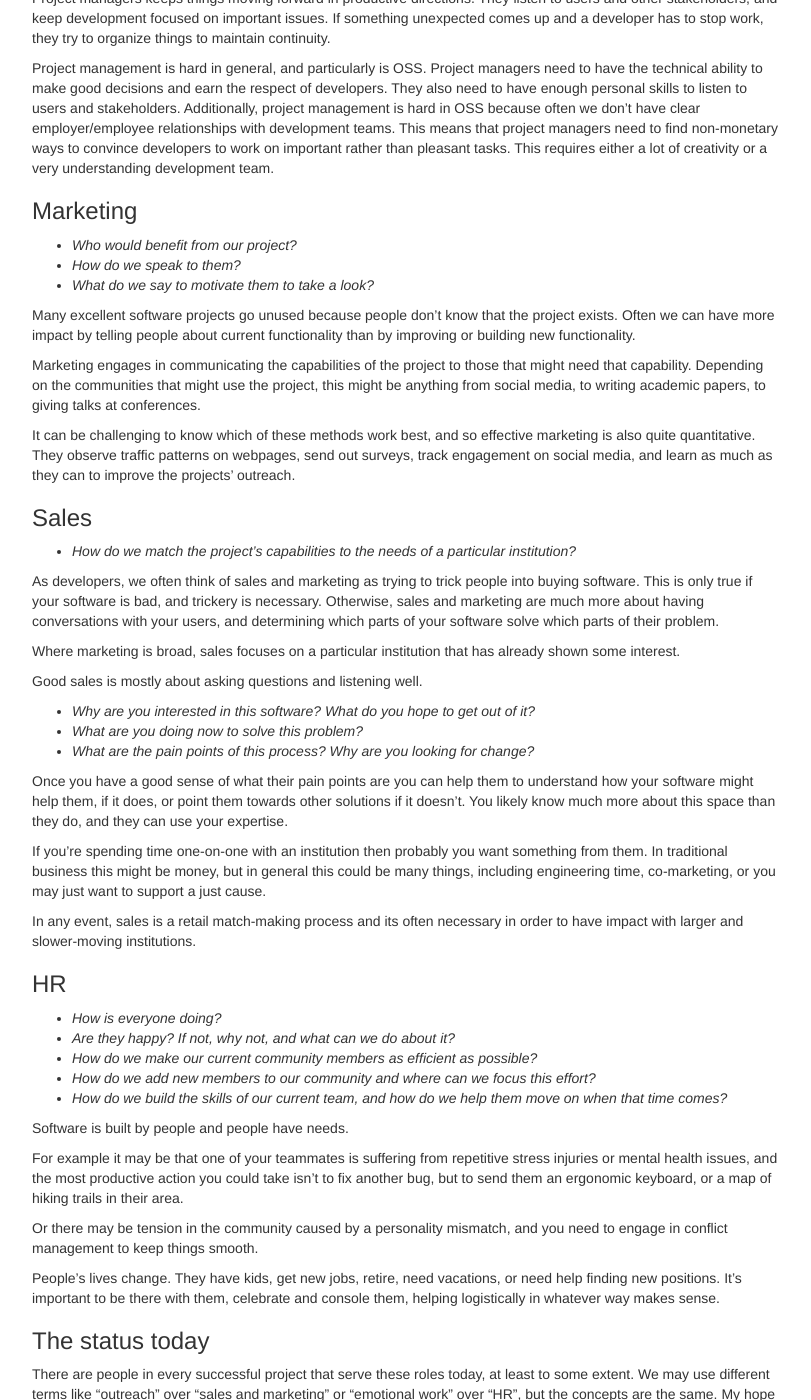
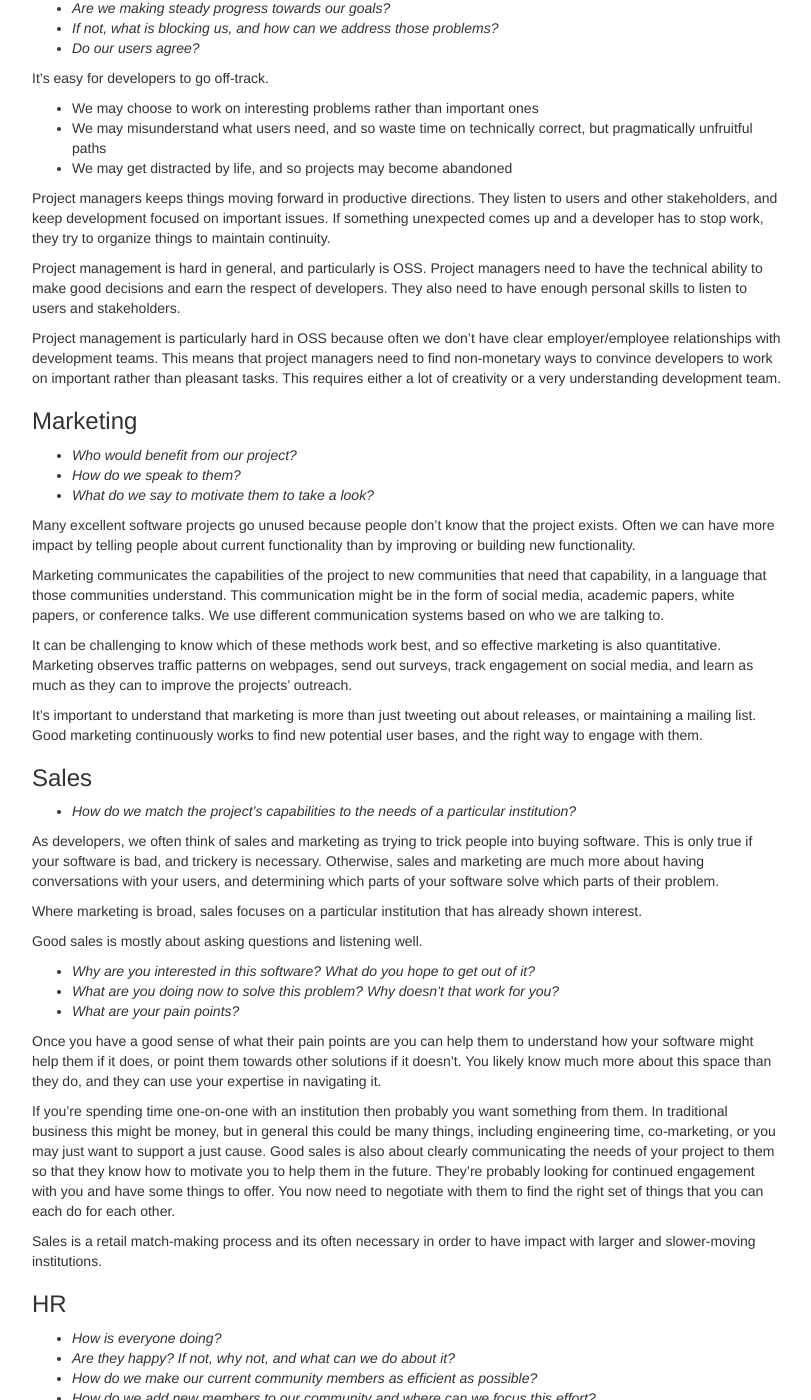
Before and after one commit to besyskymnbk/blog, a Jekyll site: the page built from _posts/work/2019-08-24-oss-roles.md, in a window 1280 px wide and 1400 px high, scrolled down 732 px. Shown: the whole window, without its empty margins (233-1044 px from the left). Built offline with Jekyll 4.4.1, drawn with Linux system fonts in a browser that asks for light colours; comment, search, counter and statistics services are not loaded; some of the changed text lies outside the part shown.

Commit message:
word smithing

```diff
--- a/_posts/work/2019-08-24-oss-roles.md
+++ b/_posts/work/2019-08-24-oss-roles.md
@@ -2,21 +2,30 @@
 layout: post
 title: Non-Technical roles in OSS
 tagline: OSS is more than code
-category: work
 draft: true
 tags: [Programming]
 theme: twitter
 ---
 {% include JB/setup %}
 
-Software projects require a variety of non-technical work to succeed.
+Software projects require non-technical work to succeed.
 This post names and defines that work, using terms borrowed from industry.
 
-This post follows and complements a post on the [Role of a
-Maintainer](../../../2019/05/18/maintainer),
+This post follows on a previous post
+[The Role of a Maintainer](../../../2019/05/18/maintainer),
 which is more focused on the day-to-day technical operation of the project.
 While maintainers serve a critical and necessary role,
 technical maintenance alone is not sufficient for success.
+
+Here we talk about the following non-technical roles:
+
+-  Product Management
+-  Project Management
+-  Marketing
+-  Sales
+-  HR
+
+But we connect these business terms to activities within community open source software.
 
 
 ### Product Management
@@ -26,10 +35,12 @@ technical maintenance alone is not sufficient for success.
 
 A maintainer keeps the project running,
 but where should that project go?
-Product management determines the direction that a project should go
-on a longer timescale.
+Product management determines the direction of a project on a longer timescale.
 They work to understand the broder context in which the project exists,
-and identifies opportunities within that context that could make the project more relevant.
+and identify opportunities within that context that would make the project more relevant.
+
+Without product management we end up building neat softawre that may not have
+as much impact as we would like.
 
 ### Project Management
 
@@ -54,7 +65,8 @@ Project management is hard in general, and particularly is OSS.
 Project managers need to have the technical ability to make good decisions
 and earn the respect of developers.
 They also need to have enough personal skills to listen to users and stakeholders.
-Additionally, project management is hard in OSS because
+
+Project management is particularly hard in OSS because
 often we don't have clear employer/employee relationships with development teams.
 This means that project managers need to find non-monetary ways to convince developers to work on
 important rather than pleasant tasks.
@@ -71,18 +83,26 @@ Many excellent software projects go unused because people don't know that the pr
 Often we can have more impact by telling people about current functionality
 than by improving or building new functionality.
 
-Marketing engages in communicating the capabilities of the project to those that might need that capability.
-Depending on the communities that might use the project,
-this might be anything from social media,
-to writing academic papers,
-to giving talks at conferences.
+Marketing communicates the capabilities of the project to new communities that need that capability,
+in a language that those communities understand.
+This communication might be in the form of
+social media,
+academic papers,
+white papers,
+or conference talks.
+We use different communication systems based on who we are talking to.
 
 It can be challenging to know which of these methods work best,
-and so effective marketing is also quite quantitative.
-They observe traffic patterns on webpages,
+and so effective marketing is also quantitative.
+Marketing observes traffic patterns on webpages,
 send out surveys,
 track engagement on social media,
 and learn as much as they can to improve the projects' outreach.
+
+It's important to understand that marketing is more than just tweeting out
+about releases, or maintaining a mailing list.
+Good marketing continuously works to find new potential user bases, and the
+right way to engage with them.
 
 
 ### Sales
@@ -95,26 +115,33 @@ Otherwise, sales and marketing are much more about having conversations with you
 and determining which parts of your software solve which parts of their problem.
 
 Where marketing is broad,
-sales focuses on a particular institution that has already shown some interest.
+sales focuses on a particular institution that has already shown interest.
 
 Good sales is mostly about asking questions and listening well.
 
 -   *Why are you interested in this software?  What do you hope to get out of it?*
--   *What are you doing now to solve this problem?*
--   *What are the pain points of this process?  Why are you looking for change?*
+-   *What are you doing now to solve this problem?  Why doesn't that work for you?*
+-   *What are your pain points?*
 
 Once you have a good sense of what their pain points are
-you can help them to understand how your software might help them, if it does,
+you can help them to understand how your software might help them if it does,
 or point them towards other solutions if it doesn't.
 You likely know much more about this space than they do,
-and they can use your expertise.
+and they can use your expertise in navigating it.
 
 If you're spending time one-on-one with an institution then probably you want something from them.
 In traditional business this might be money,
 but in general this could be many things,
-including engineering time, co-marketing, or you may just want to support a just cause.
+including engineering time,
+co-marketing,
+or you may just want to support a just cause.
+Good sales is also about clearly communicating the needs of your project to
+them so that they know how to motivate you to help them in the future.
+They're probably looking for continued engagement with you and have some things
+to offer.  You now need to negotiate with them to find the right set of things
+that you can each do for each other.
 
-In any event, sales is a retail match-making process and its often necessary in order to have impact with larger and slower-moving institutions.
+Sales is a retail match-making process and its often necessary in order to have impact with larger and slower-moving institutions.
 
 
 ### HR
@@ -142,10 +169,11 @@ helping logistically in whatever way makes sense.
 
 ### The status today
 
-There are people in every successful project that serve these roles today,
-at least to some extent.
+There are people in every successful project that serve these roles today.
+Often single individuals serve many of these roles at once, along with more traditional technical roles.
 We may use different terms like "outreach" over "sales and marketing"
 or "emotional work" over "HR", but the concepts are the same.
-My hope is providing concrete names and examples of this non-technical work
-makes it easier to discuss its role in our projects,
+
+I hope that by naming this non-technical work
+it becomes easier to discuss these roles in our projects,
 and promote and celebrate these efforts among our peers.
```
Also changed, not shown: other parts of _posts/work/2019-08-24-oss-roles.md (+1 -1 lines).
